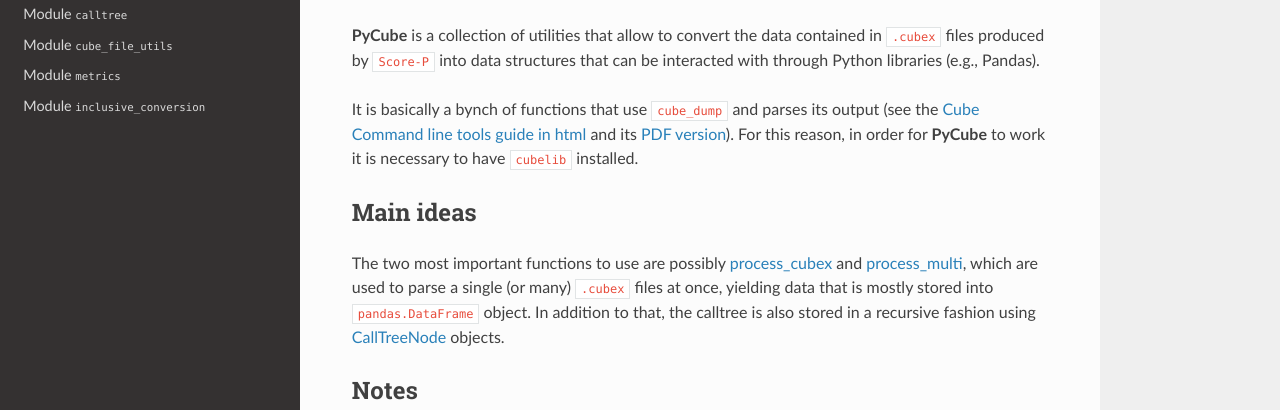
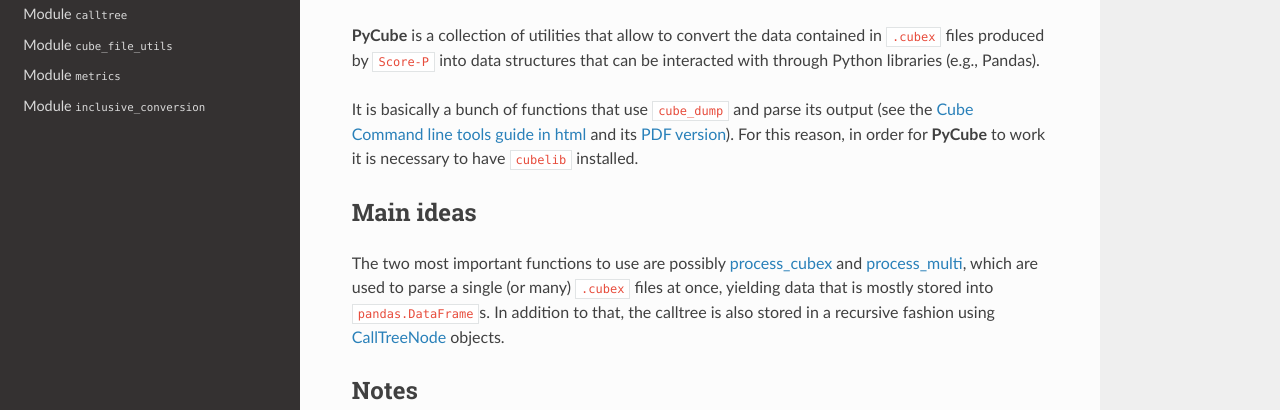
Before and after one commit to sa2c/cupybe, a Sphinx documentation site: the page built from docs/index.rst, in a window 1280 px wide and 1332 px high. Shown: the part 136-546 px from the top of the window. Built offline with Sphinx 7.4.7 and the Read the Docs theme 2.0.0, drawn with Linux system fonts in a browser that asks for light colours.

```diff
--- a/docs/index.rst
+++ b/docs/index.rst
@@ -10,7 +10,7 @@ PyCube documentation
 in ``.cubex`` files produced by ``Score-P`` into data structures that can be
 interacted with through Python libraries (e.g., Pandas).
 
-It is basically a bynch of functions that use ``cube_dump`` and parses its
+It is basically a bunch of functions that use ``cube_dump`` and parse its
 output (see the `Cube Command line tools guide in html
 <https://apps.fz-juelich.de/scalasca/releases/cube/4.4/docs/tools-guide/html/>`_
 and its `PDF version
@@ -25,7 +25,7 @@ The two most important functions to use are possibly
 :ref:`process_cubex <process-cubex>` and
 :ref:`process_multi <process-multi>`, which are used to parse a single (or many)
 ``.cubex`` files at once, yielding data that is mostly stored into
-``pandas.DataFrame`` object. In addition to that, the calltree is also stored
+``pandas.DataFrame``\s. In addition to that, the calltree is also stored
 in a recursive fashion using :ref:`CallTreeNode <call-tree-node>` objects.
 
 Notes
@@ -42,11 +42,8 @@ Notes
   Anyway it is possible to ask ``cube_dump`` for the inclusive metrics if one
   likes.
 
-
-
-
 Contents
-++++++++++++++++++
+++++++++
 
 .. toctree::
    :maxdepth: 2
@@ -57,8 +54,6 @@ Contents
    metrics
    inclusive_conversion
 
-
-
 Indices and tables
 ++++++++++++++++++
 
```
Also changed, not shown: README.md (+4 -1 lines), 6 other files.
